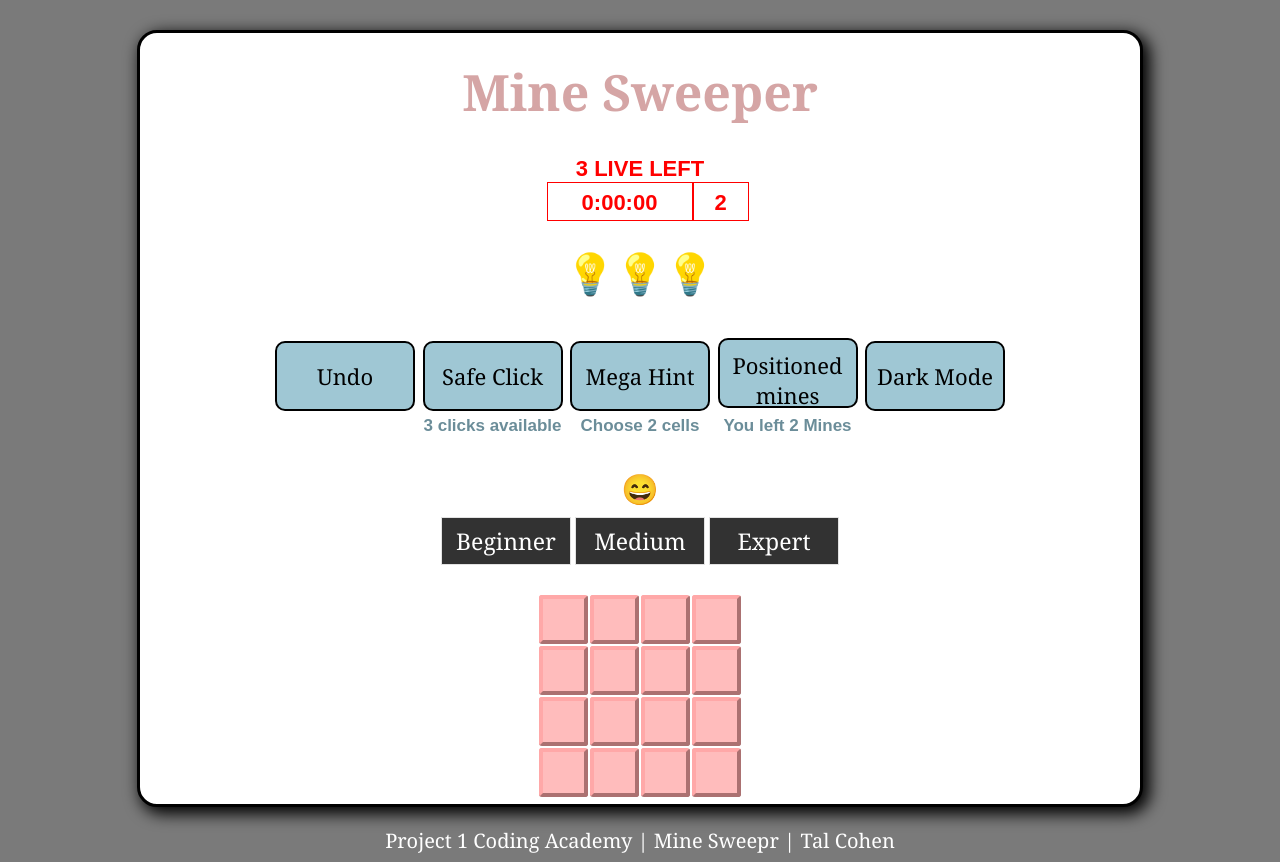
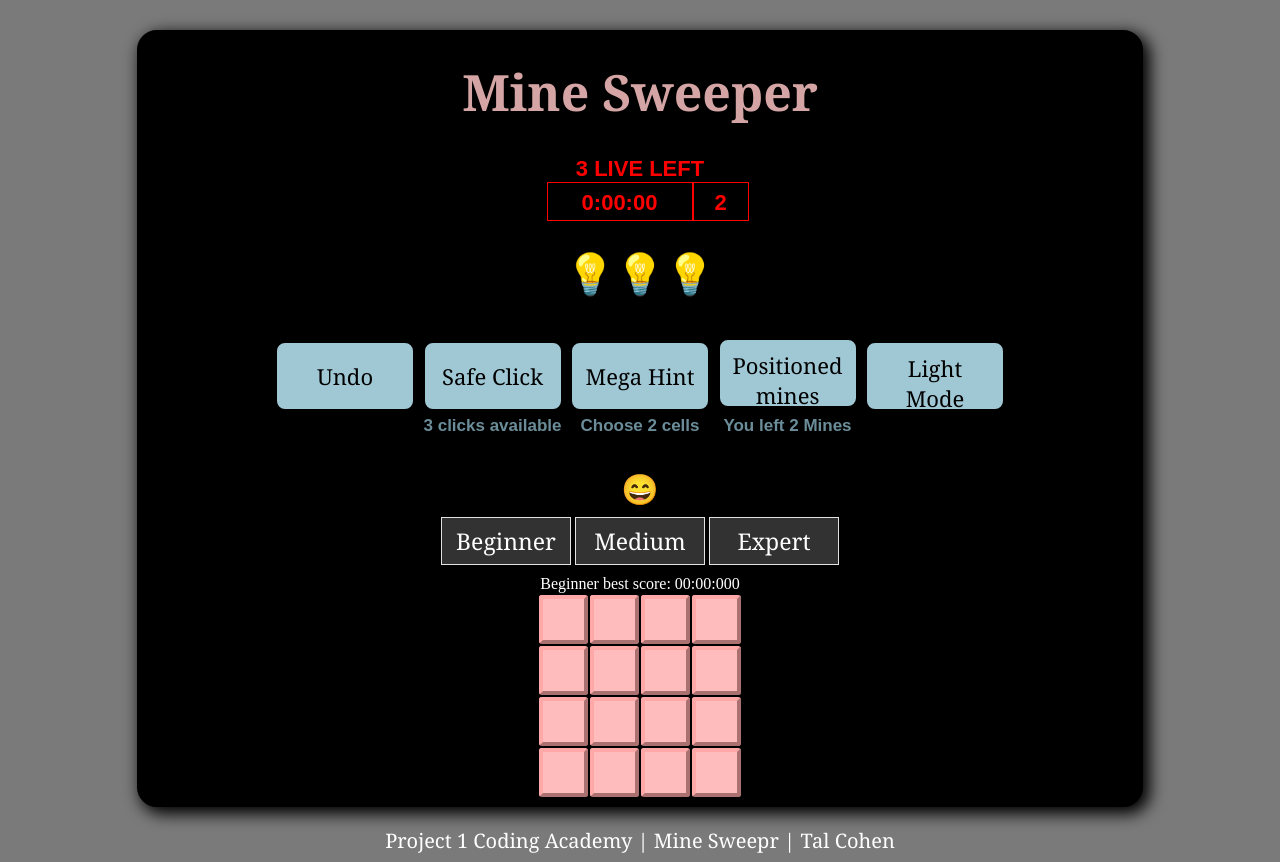
Before and after one commit to talcohen222/Project1-CA-MineSweeper, a plain HTML site: page index.html in a window 1280 px wide. Drawn offline with Linux system fonts and the light colour scheme.

Commit message:
Add files via upload

```diff
--- a/css/main.css
+++ b/css/main.css
@@ -7,7 +7,7 @@ body{
 .all{
     margin: 30px auto 0px;
     padding-bottom: 5px;
-    background-color: #ffffff;
+    background-color: #000000;
     width: 1000px;
     border: 3px solid rgb(0, 0, 0);
     border-radius: 20px;
--- a/index.html
+++ b/index.html
@@ -46,7 +46,7 @@
         </div>
 
         <div class="inline-div">
-          <button class="dark-mode" onclick="getDarkMode()">Dark Mode</button>
+          <button class="dark-mode" onclick="getDarkMode()">Light Mode</button>
         </div>
 
       </div>
--- a/js/main.js
+++ b/js/main.js
@@ -424,7 +424,7 @@ function getArea() {
 }
 
 function getDarkMode() {
-    document.querySelector('.all').style.backgroundColor = gIsDarkMode ? '#ffffff' : '#000000'
+    document.querySelector('.all').style.backgroundColor = gIsDarkMode ? '#000000' : '#ffffff'
     gIsDarkMode = !gIsDarkMode
 }
 
@@ -512,24 +512,3 @@ function showHint(rowIdx, colIdx) {
         gIsHintMode = false
     }, 1500);
 }
-
-
-
-// function expandShown(board, elCell, rowIdx, colIdx) { // Open cells around the clicked cell
-
-//     if (board[rowIdx][colIdx].isMine) { //if mine- will not open cells around
-//         gBoard[rowIdx][colIdx].isShown = true
-//         return
-//     }
-//     for (var i = rowIdx - 1; i <= rowIdx + 1; i++) {
-//         if (i < 0 || i >= board.length) continue;
-//         for (var j = colIdx - 1; j <= colIdx + 1; j++) {
-//             if (j < 0 || j >= board[0].length) continue;
-//             if (!board[i][j].isMine) {
-//                 var minesAroundCount = setMinesNegsCount(board, i, j)
-//                 board[i][j].minesAroundCount = (minesAroundCount === 0) ? EMPTY : minesAroundCount
-//                 board[i][j].isShown = true
-//             }
-//         }
-//     }
-// }
```
